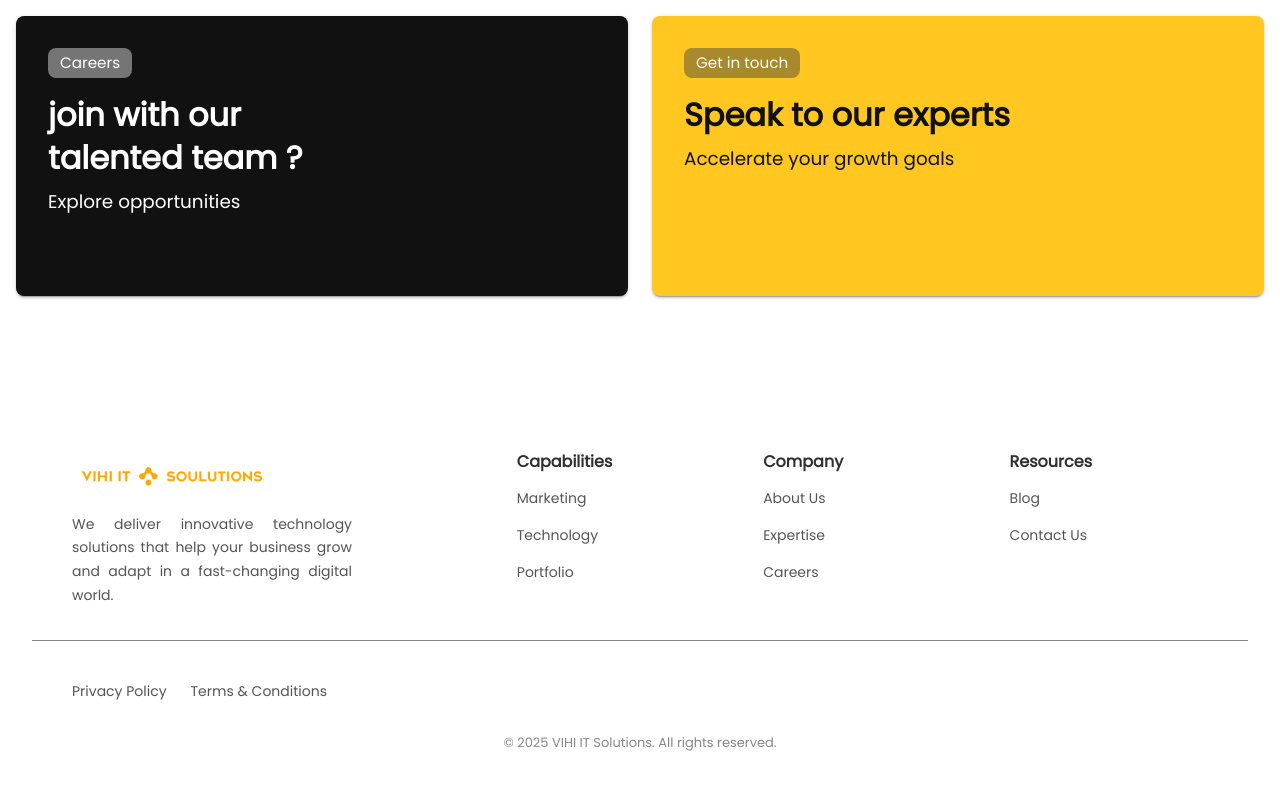
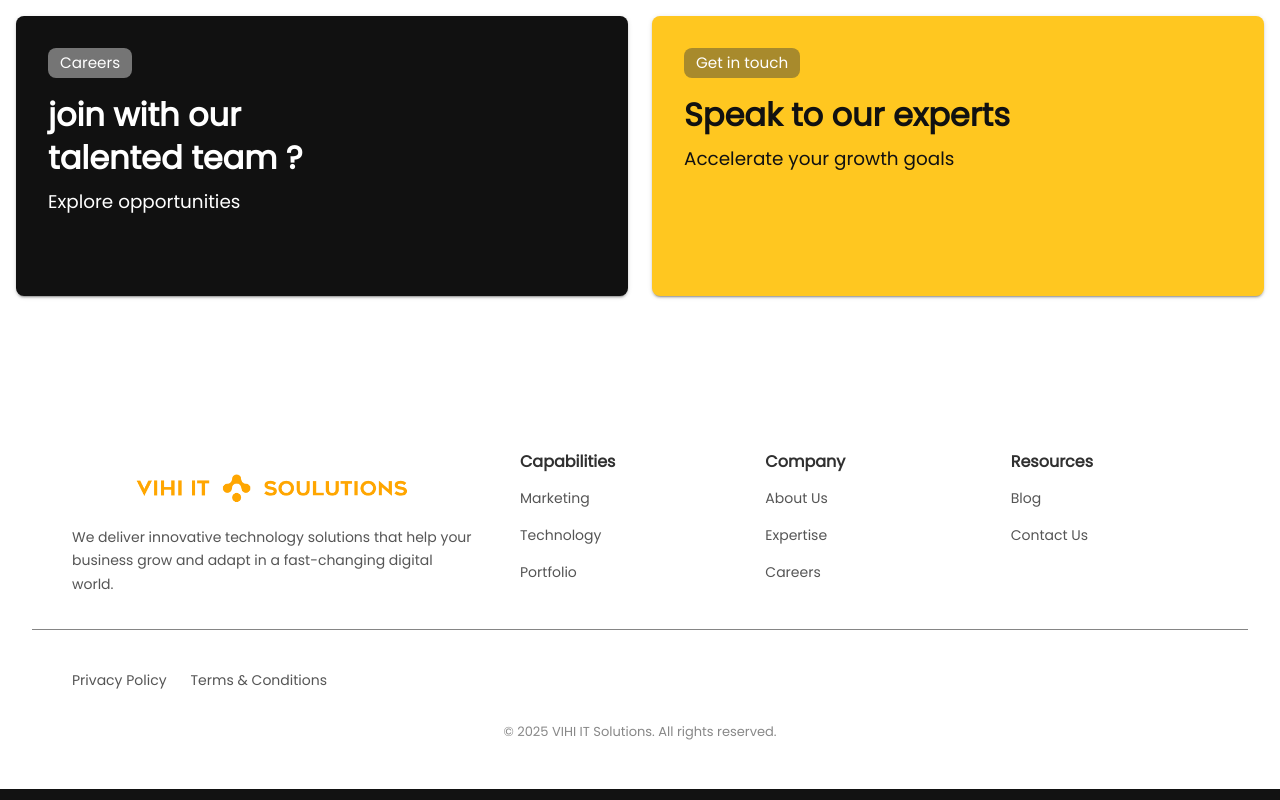
Before and after one commit to VihiThejan/company-web, a Next.js app: page / in a window 1280 px wide. Shown: the part 4016-4816 px from the top of the page. Built offline with nearby package versions, Linux system fonts and the light colour scheme; some icons are missing; a web font is replaced by a local one; what @mui/material-nextjs would draw is missing.

Commit message:
`Update Footer component styles and layout`

```diff
--- a/src/components/common/Footer.jsx
+++ b/src/components/common/Footer.jsx
@@ -44,8 +44,9 @@ const Footer = () => {
       sx={{
         backgroundColor: '#fff',
         color: '#000',
-        mt: {xs: 1, md:6},
-        py: {xs:0, md: 6},
+        mt: { xs: 1, md: 6 },
+        pt: { xs: 0, md: 6 },
+        pb: { xs: 3, md: 6 },
         width: '100%',
       }}
     >
@@ -66,12 +67,12 @@ const Footer = () => {
       >
         {/* Company Info */}
         <Box>
-          <Box sx={{ mb: 1 }}>
+          <Box sx={{ mb: 1, display: 'flex', justifyContent: 'center' }}>
             <Image
               src="/images/logo-new.png"
               alt="VIHI IT Solutions Logo"
-              width={200}
-              height={50}
+              width={300}
+              height={70}
               style={{ objectFit: 'contain' }}
             />
           </Box>
@@ -80,8 +81,7 @@ const Footer = () => {
             sx={{
               color: '#555',
               lineHeight: 1.7,
-              maxWidth: {xs: '100%', md: 280},
-              textAlign: 'justify',
+              width: { xs: '100%', md: 400 },
             }}
           >
             We deliver innovative technology solutions that help your business
@@ -98,12 +98,18 @@ const Footer = () => {
                 fontWeight: 600,
                 fontSize: '16px',
                 mb: 1.5,
-                color: '#303030ff'
+                color: '#303030ff',
               }}
             >
               {section.title}
             </Typography>
-            <Box sx={{ display: 'flex', flexDirection: {xs: 'row', md:'column'}, gap: 2 }}>
+            <Box
+              sx={{
+                display: 'flex',
+                flexDirection: { xs: 'row', md: 'column' },
+                gap: 2,
+              }}
+            >
               {section.links.map((link) => (
                 <Typography
                   key={link.name}
@@ -124,7 +130,7 @@ const Footer = () => {
         ))}
       </Box>
 
-      <Divider sx={{ my: 4, mx: {xs: 2, sm: 4}, borderColor: '#858585ff' }} />
+      <Divider sx={{ my: 4, mx: { xs: 2, sm: 4 }, borderColor: '#858585ff' }} />
 
       {/* ===== BOTTOM SECTION ===== */}
       <Box
```
